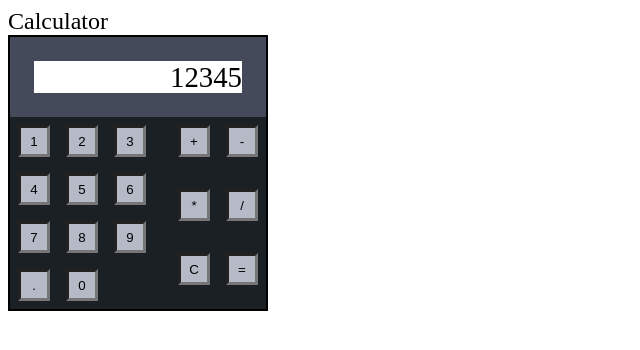
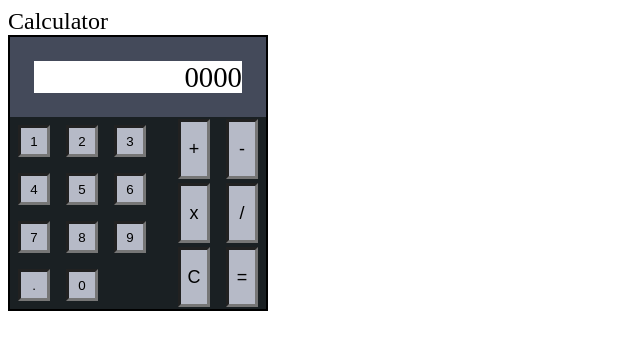
Before and after one commit to Manas-maker/calculator, a plain HTML site: page index.html in a window 1280 px wide. Shown: the whole page, without its empty margins (0-640 px from the left). Drawn offline with Linux system fonts and the light colour scheme.

Commit message:
minor updates

```diff
--- a/index.html
+++ b/index.html
@@ -11,7 +11,7 @@
 <body>
     <header>Calculator</header>
     <section id="calculator">
-        <div id="display">12345</div>
+        <div id="display">0000</div>
         <div id="pad">
             <div id='num'>
                 <button class="digit" value='1'>1</button>
@@ -29,7 +29,7 @@
             <div id="operators">
                 <button class="operator">+</button>
                 <button class="operator">-</button>
-                <button class="operator">*</button>
+                <button class="operator">x</button>
                 <button class="operator">/</button>
                 <button class="operator">C</button>
                 <button class="operator">=</button>
--- a/script.js
+++ b/script.js
@@ -56,6 +56,8 @@ function operate(operator, a, b) {
         case '-':
             return a - b;
         case '*':
+        case 'x':
+        case 'X':
             return a * b;
         case '/':
             return a / b;
--- a/style.css
+++ b/style.css
@@ -35,6 +35,13 @@ button:active {
 
 #operators {
     grid-template-columns: 1fr 1fr;
+    grid-template-rows: 1fr 1fr 1fr;
+}
+
+.operator {
+    margin: 2px 8px;
+    height: auto;
+    font-size: large;
 }
 
 #display {
```
